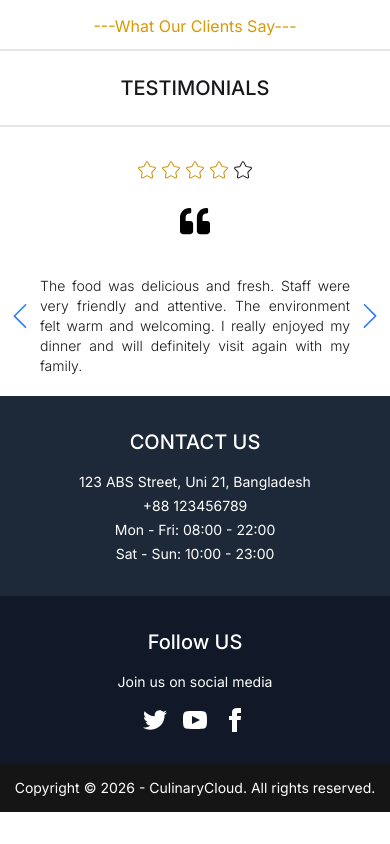
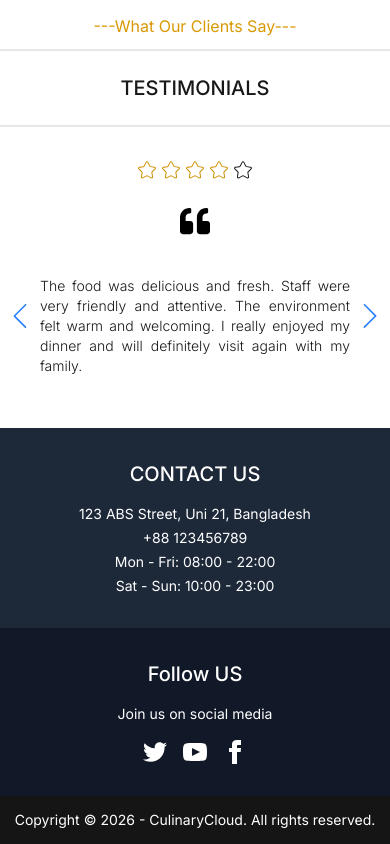
Before and after one commit to mahfuj024/bistro-boss-restaurant-client, a React (Vite) app: page / in a window 390 px wide. Shown: the part 3814-4658 px from the top of the page. Before the commit the page ends 4626 px from the top, so only its background shows below. Built offline with nearby package versions, Linux system fonts and the light colour scheme.

Commit message:
add footer mt

```diff
--- a/src/components/shared/Footer.jsx
+++ b/src/components/shared/Footer.jsx
@@ -3,7 +3,7 @@ function Footer() {
   return (
     <div>
 
-      <div className="flex flex-col md:flex-row md:min-h-75 lg:min-h-96">
+      <div className="flex flex-col md:flex-row md:min-h-75 lg:min-h-96 mt-8 md:mt-12 lg:mt-25">
 
         {/* Contact Us Section */}
         <div className='bg-[#1d2939] text-white text-center p-8 md:p-0 flex-1 flex flex-col items-center justify-center'>
```
